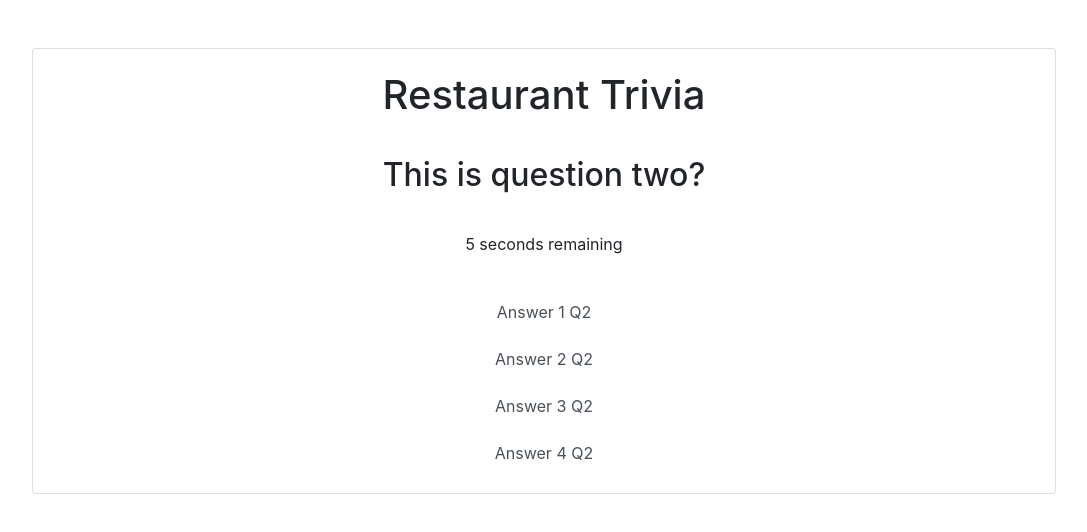
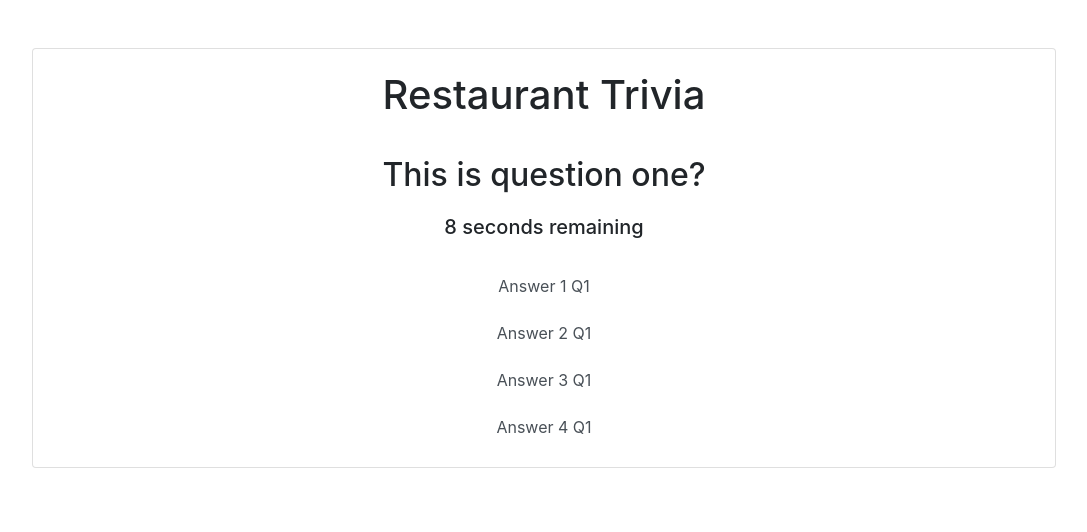
Before and after one commit to itkazmi814/Homework-5-Javascript-Assignment-2-Trivia-Game, a plain HTML site: page index.html in a window 1280 px wide. Both pictures are taken after a click on the element "Click Here to Begin". Shown: the whole page, without its empty margins (96-1183 px from the left). Drawn offline with nearby package versions, Linux system fonts and the light colour scheme.

Commit message:
ITS WORKING

```diff
--- a/index.html
+++ b/index.html
@@ -19,8 +19,8 @@
 			<h2 id="start-button">Click Here to Begin</h2>
 		</div>
 
-		<div id="time-container" class="card inner-content mx-auto m-3">
-			<div id="time-box"></div>
+		<div id="time-container" class="card inner-content mx-auto">
+			<h5 id="time-box"></h5>
 		</div>
 
 		<div id="answer-container" class="card inner-content mx-auto m-3">
--- a/javascript.js
+++ b/javascript.js
@@ -8,13 +8,12 @@ var game = {
 	questionArray: [],
 	mainIntervalID: null,
 	sideInternvalID: null,
+	timerID: null,
 	time: 30,
 	clockRunning: false,
-	i: 1,
+	i: -1,
+	resultsFlag: false,
 
-	pageInitialization: function () {
-		this.createQuestions();
-	},
 
 	questionGenerator: function (titleInput, choicesInput, answerInput) {
 		//creates a question object
@@ -33,49 +32,60 @@ var game = {
 		this.questionArray.push(questionThree);
 	}, //end function createCharacters
 
-	startButtonPressed: function () {
-		console.log("start button pressed")
-		numCorrect = 0;
-		numIncorrect = 0;
-		numUnanswered = 0;
-		mainIntervalID = null;
-		sideInternvalID = null;
+	reset: function () {
+		game.numCorrect = 0;
+		game.numIncorrect = 0;
+		game.numUnanswered = 0;
+		game.timerIntervalID = null;
+		game.mainTimeID = null;
+		game.sideTimeID = null;
 		$("#title-container").html('<h2 id="title-box"></h2>')
 		$(".possible-answer").addClass("list-group-item-action")
-		game.startGame();
+		game.i = 0;
+
+		game.nextQuestion();
+
 	},
 
-	startGame: function () {
-			//display question details
-			this.initializeNewQuestion();
-			//run when you click on an answer
-			$(".possible-answer").on("click", this.determineResult)
-			//runs when time runs outs
-			if(this.time === 0){
-				this.determineResult();
-			}
+	nextQuestion: function () {
+		console.log("start new question")
+		//display question details
+		game.initializeNewQuestion();
+		//start timer
+		game.timerIntervalID = setInterval(game.countTime,1000)
+		//run when you click on an answer
+		$(".possible-answer").on("click", game.determineResult)
 
-	}, //end function startGame
+	},
+
+	initializeNewQuestion: function () {
+		this.time = 10
+		$("#time-box").text(this.time + " seconds remaining");
+		this.updateQuestionTitle();
+		this.displayPossibleChoices();
+	}, //end function initializeNewQuestion
 
 	determineResult: function () {
-		console.log("entering determine result")
+		$(".possible-answer").removeClass("list-group-item-action")
+		clearInterval(game.timerIntervalID);
 
-		$(".possible-answer").removeClass("list-group-item-action")
-
-		game.time = 3;
 		if(game.time === 0){
 			$("#title-box").text("You ran out of time");
 			game.numUnanswered++;
-			game.displayResults();
 		}else if($(this).text() === game.questionArray[game.i].answer){
 			$("#title-box").text("Stop cheating");
 			game.numCorrect++;
-			game.displayResults();
 		}else{
 			$("#title-box").text("Wrong answer");
 			game.numIncorrect++;
-			game.displayResults();
 		}
+
+		$("#answer-box").empty();
+		$("#answer-box").append('<li class="list-group-item">' + ' The answer is: ' + game.questionArray[game.i].answer + '</li>')
+		$("#answer-box").append('<li class="list-group-item">' + 'Insert image here' + '</li>')
+
+		game.sideIntervalID = setTimeout(game.checkForNextQuestion,3000);
+
 	}, //end function clickedAnswer
 
 	countTime: function () {
@@ -83,7 +93,7 @@ var game = {
 		$("#time-box").text(game.time + " seconds remaining");
 
 		if(game.time === 0){
-			game.displayResults();
+			game.determineResult();
 		}
 	}, //end function countTime
 
@@ -92,38 +102,43 @@ var game = {
 	}, //end function updateQuestionTitle
 
 	displayPossibleChoices: function () {
+		$("#answer-box").empty();
+
 		for(var j = 0; j < this.questionArray[this.i].choices.length; j++){
 			$("#answer-box").append('<li id="choice'+(j+1)+'" class="possible-answer list-group-item list-group-item-action">'+this.questionArray[this.i].choices[j]+'</li>');
 		} //end for loop
 	}, //end function displayPossibleChoices
 
-	displayResults: function () {
-		console.log("entering results");
-		this.time = 3;
+
+	checkForNextQuestion: function () {
+		console.log("testlog")
+		game.i++;
+		console.log(game.i)
+		if(game.i < game.questionArray.length){
+			game.nextQuestion();
+		}else{
+			game.displayEndScreen();
+		}
+
+	},
+
+	displayEndScreen: function () {
+		console.log("Display end screen")
 		$("#answer-box").empty();
+		$("#time-box").html('<h5 id="start-button" class="list-group-item-action">' + "Play Again?" + '</h5>');
+		$("#title-box").text("How did you do?")
+		$("#answer-box").append('<li class="list-group-item">' + 'Correct: ' + this.numCorrect + '</li>');
+		$("#answer-box").append('<li class="list-group-item">' + 'Incorrect: ' + this.numIncorrect + '</li>');
+		$("#answer-box").append('<li class="list-group-item">' + 'Unanswered: ' + this.numUnanswered + '</li>');
 
-		$("#answer-box").append('<li class="list-group-item">' + this.questionArray[this.i].answer + '</li>')
-		$("#answer-box").append('<li class="list-group-item">' + 'Insert image here' + '</li>')
-
-		console.log("correct: " + this.numCorrect + " incorrect: " + this.numIncorrect +  " Unanswered: " + this.numUnanswered)
-
-	}, //end function displayCorrectAnswer
-
-	initializeNewQuestion: function () {
-		this.time = 5
-		$("#time-box").text(this.time + " seconds remaining");
-
-		this.updateQuestionTitle();
-		this.displayPossibleChoices();
-
-
-	} //end function initializeNewQuestion
+		$("#start-button").on("click", game.reset);
+	}
 
 } // end object game
 
 
-game.pageInitialization();
-$("#start-button").on("click", game.startButtonPressed);
+game.createQuestions();
+$("#start-button").on("click", game.reset);
 
 // game.initializeNewQuestion();
 
```
